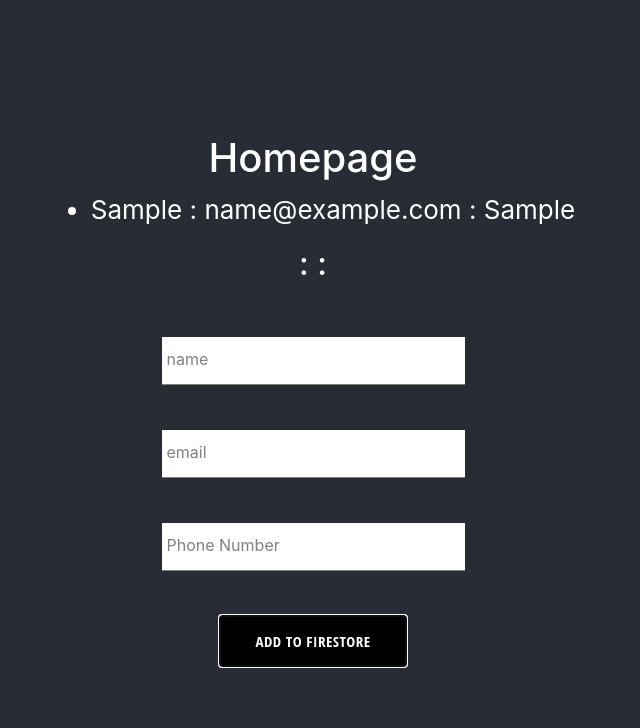
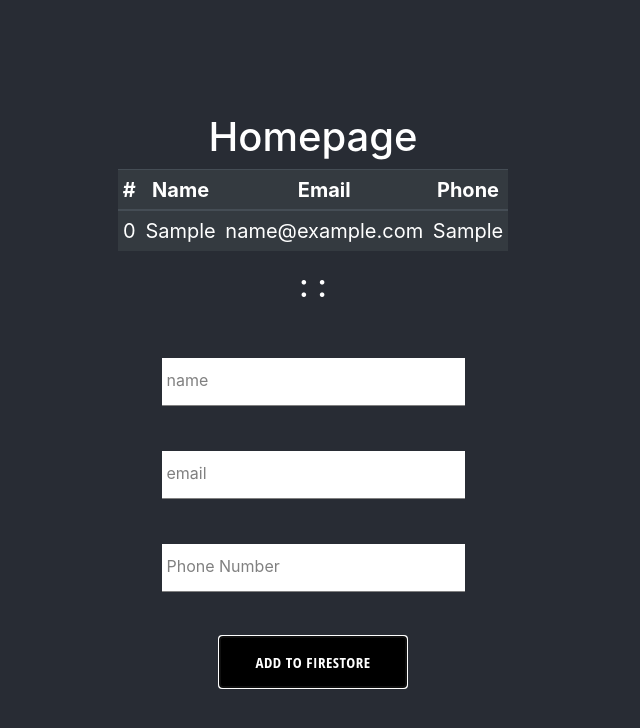
Before and after one commit to daveckw/daveckw-app-testing, a React (Create React App) app: page / in a window 1280 px wide. Both pictures are taken after typing "Sample", "name@example.com", "Sample" into the empty fields and a click on the button "ADD TO FIRESTORE". Shown: the top 728 px of the page, without its empty margins (327-967 px from the left). Built offline with nearby package versions, Linux system fonts and the light colour scheme; no server answers; the database is empty.

Commit message:
Edited table style

```diff
--- a/public/index.html
+++ b/public/index.html
@@ -3,11 +3,17 @@
   <head>
     <meta charset="utf-8" />
     <link rel="icon" href="%PUBLIC_URL%/favicon.ico" />
-    <script src="https://code.jquery.com/jquery-3.2.1.slim.min.js" integrity="sha384-KJ3o2DKtIkvYIK3UENzmM7KCkRr/rE9/Qpg6aAZGJwFDMVNA/GpGFF93hXpG5KkN" crossorigin="anonymous"></script>
-    <script src="https://cdnjs.cloudflare.com/ajax/libs/popper.js/1.12.9/umd/popper.min.js" integrity="sha384-ApNbgh9B+Y1QKtv3Rn7W3mgPxhU9K/ScQsAP7hUibX39j7fakFPskvXusvfa0b4Q" crossorigin="anonymous"></script>
-    <link rel="stylesheet" href="https://maxcdn.bootstrapcdn.com/bootstrap/4.0.0/css/bootstrap.min.css" integrity="sha384-Gn5384xqQ1aoWXA+058RXPxPg6fy4IWvTNh0E263XmFcJlSAwiGgFAW/dAiS6JXm" crossorigin="anonymous">
-    <script src="https://maxcdn.bootstrapcdn.com/bootstrap/4.0.0/js/bootstrap.min.js" integrity="sha384-JZR6Spejh4U02d8jOt6vLEHfe/JQGiRRSQQxSfFWpi1MquVdAyjUar5+76PVCmYl" crossorigin="anonymous"></script>
-    <meta name="viewport" content="width=device-width, initial-scale=1" />
+
+    <!-- Latest compiled and minified CSS -->
+    <link rel="stylesheet" href="https://maxcdn.bootstrapcdn.com/bootstrap/4.3.1/css/bootstrap.min.css">
+    <!-- jQuery library -->
+    <script src="https://ajax.googleapis.com/ajax/libs/jquery/3.4.1/jquery.min.js"></script>
+    <!-- Popper JS -->
+    <script src="https://cdnjs.cloudflare.com/ajax/libs/popper.js/1.14.7/umd/popper.min.js"></script>
+    <!-- Latest compiled JavaScript -->
+    <script src="https://maxcdn.bootstrapcdn.com/bootstrap/4.3.1/js/bootstrap.min.js"></script>
+
+
     <meta name="theme-color" content="#000000" />
     <meta
       name="description"
--- a/src/components/table/table.components.jsx
+++ b/src/components/table/table.components.jsx
@@ -2,18 +2,35 @@ import React from 'react';
 import "./table.styles.scss"
 
 const TableComponent = ({users, name, email, phoneNumber})=>(
-    <div className='myDiv'>
+    <div className="container-fluid">
+    <div className="d-flex justify-content-center">
+            <table className="table table-sm table-hover table-dark table-condensed w-auto">
+        <thead className="">
+            <tr>
+                <th>#</th>
+                <th>Name</th>
+                <th>Email</th>
+                <th>Phone</th>
+            </tr>
+        </thead>
+        <tbody>
+            {users.map(printOut)}
+        </tbody>
+        </table>
 
-        <ul className="myList-Group">
-            {users.map(printOut)}
-        </ul>
+    </div>
         <h2>{name} : {email} : {phoneNumber}</h2>
     </div>
 )
 
-function printOut(user){
+function printOut(user, i){
     return (
-        <li className="myList-Item">{user.name} : {user.email} : {user.phoneNumber}</li>
+        <tr>
+            <td>{i}</td>
+            <td>{user.name}</td>
+            <td>{user.email}</td>
+            <td>{user.phoneNumber}</td>
+        </tr>
     )
 }
 
--- a/src/components/table/table.styles.scss
+++ b/src/components/table/table.styles.scss
@@ -2,3 +2,7 @@ body {
     background-color: #282c34;
     color: white;
 }
+
+.table-condensed {
+    font-size: 2.5vh;
+}
```
